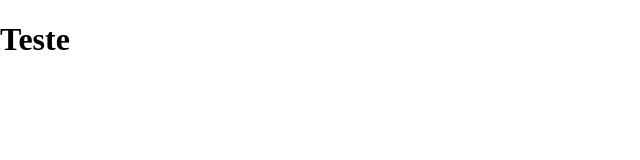
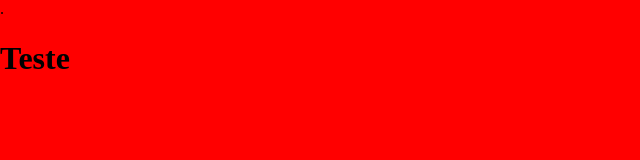
Before and after one commit to devpabloh/projetoPokedex, a website: page index.html in a window 1280 px wide. Shown: the whole page, without its empty margins (0-640 px from the left). Drawn offline with nearby package versions, Linux system fonts and the light colour scheme.

Commit message:
atualização

```diff
--- /dev/null
+++ b/Assets/CSS/Global.css
@@ -0,0 +1 @@
+*{background-color: red;}
--- /dev/null
+++ b/Assets/JavaScript/Main.js
@@ -0,0 +1 @@
+console.log("sucesso!")
--- a/index.html
+++ b/index.html
@@ -5,10 +5,14 @@
     <meta name="viewport" content="width=device-width, initial-scale=1.0">
     <link rel="shortcut icon" href="imagens/6a33c10c1a149e79e25d7c740fdb3924.png" type="image/x-icon">
     <title>Pokedex</title>
-    <link rel="stylesheet" href="https://cdnjs.cloudflare.com/ajax/libs/normalize/8.0.1/normalize.min.css" integrity="sha512-NhSC1YmyruXifcj/KFRWoC561YpHpc5Jtzgvbuzx5VozKpWvQ+4nXhPdFgmx8xqexRcpAglTj9sIBWINXa8x5w==" crossorigin="anonymous" referrerpolicy="no-referrer" />
+    <link rel="stylesheet" href="https://cdnjs.cloudflare.com/ajax/libs/normalize/8.0.1/normalize.min.css" integrity="sha512-NhSC1YmyruXifcj/KFRWoC561YpHpc5Jtzgvbuzx5VozKpWvQ+4nXhPdFgmx8xqexRcpAglTj9sIBWINXa8x5w==" crossorigin="anonymous" referrerpolicy="no-referrer" />.
+    <link rel="stylesheet" href="Assets/CSS/Global.css">
 </head>
 <body>
     <h1>Teste</h1>
 
+
+
+    <script src="Assets/JavaScript/Main.js"></script>
 </body>
 </html>
```
